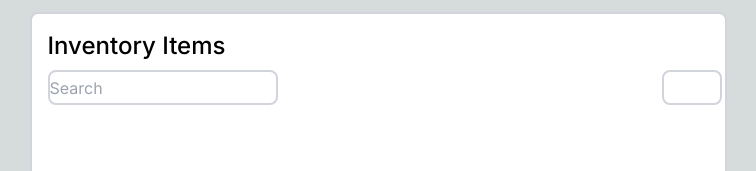
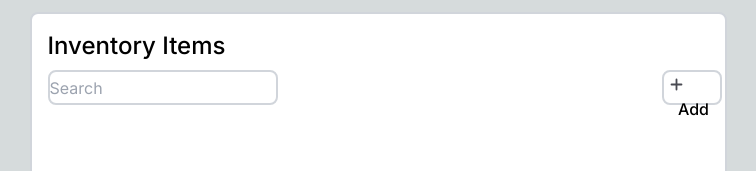
Before and after one commit to Rani-Codes/HackDavis24, a Next.js app in the folder dcmh-inventory/: page /employee-dashboard in a window 1280 px wide. Shown: the part 244-415 px from the top of the page, without its empty margins (262-1018 px from the left). Built offline with nearby package versions, Linux system fonts and the light colour scheme.

Commit message:
Add button update but text needs to be aligned

```diff
--- a/dcmh-inventory/src/app/employee-dashboard/page.tsx
+++ b/dcmh-inventory/src/app/employee-dashboard/page.tsx
@@ -65,10 +65,24 @@ export default function Home() {
           </div>
           <div className="absolute top-14 left-4 flex">
               <input type="text" className="bg-white rounded-lg border-2 border-gray-300 w-[230px] h-[35px]" placeholder="Search"></input>
-              <button className="bg-white rounded-lg border-2 border-gray-300 w-[60px] h-[35px] ml-96"></button>
+              <button className="bg-white rounded-lg border-2 border-gray-300 w-[60px] h-[35px] ml-96">
+                <div className="flex items-center">
+                  <svg width="25" height="25" viewBox="0 0 25 25" fill="none" xmlns="http://www.w3.org/2000/svg">
+                  <g clip-path="url(#clip0_284_72)">
+                  <path d="M6.58347 12.5048C6.58347 11.9486 6.96736 11.5746 7.52397 11.5746H11.5835V7.50862C11.5835 6.9716 11.9578 6.57842 12.4856 6.57842C13.0326 6.57842 13.4069 6.96202 13.4069 7.50862V11.5746H17.4856C18.023 11.5746 18.4069 11.9486 18.4069 12.5048C18.4069 13.0322 18.0134 13.3966 17.4856 13.3966H13.4069V17.4722C13.4069 18.0092 13.0326 18.3928 12.4856 18.3928C11.9578 18.3928 11.5835 17.9996 11.5835 17.4722V13.3966H7.52397C6.97695 13.3966 6.58347 13.0322 6.58347 12.5048Z" fill="#494A52"/>
+                  </g>
+                  <defs>
+                  <clipPath id="clip0_284_72">
+                  <rect width="25" height="25" fill="white"/>
+                  </clipPath>
+                  </defs>
+                  </svg>
+                </div>
+                <div className="text-black ml-1">
+                  <p className="font-medium">Add</p>
+                </div>
+              </button>
           </div>
-
-
         </div>
       </div>
     </main>
```
